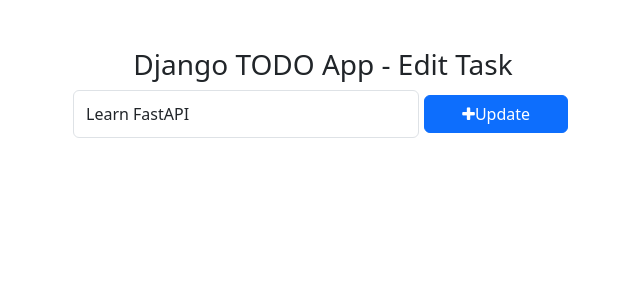
After one commit to srikanthch123/django_todo_app, a Django app: page /todo/edit-task/4/ in a window 1280 px wide. The commit adds this page. Shown: the top 300 px of the page, without its empty margins (317-957 px from the left). Run offline with Django 4.2, Linux system fonts and the light colour scheme; data comes from the database, SQL or seed files in the repository; both versions use the stored data as it was after the commit.

Commit message:
final app

```diff
--- /dev/null
+++ b/templates/edit_task.html
@@ -0,0 +1,28 @@
+<!DOCTYPE html>
+<html lang="en">
+<head>
+    <meta charset="UTF-8">
+    <meta name="viewport" content="width=device-width, initial-scale=1.0">
+    <title>Django TODO App - Edit Task</title>
+    <!-- Bootstrap -->
+    <link href="https://cdn.jsdelivr.net/npm/bootstrap@5.3.0-alpha1/dist/css/bootstrap.min.css" rel="stylesheet" integrity="sha384-GLhlTQ8iRABdZLl6O3oVMWSktQOp6b7In1Zl3/Jr59b6EGGoI1aFkw7cmDA6j6gD" crossorigin="anonymous">
+    <script src="https://cdn.jsdelivr.net/npm/bootstrap@5.3.0-alpha1/dist/js/bootstrap.bundle.min.js" integrity="sha384-w76AqPfDkMBDXo30jS1Sgez6pr3x5MlQ1ZAGC+nuZB+EYdgRZgiwxhTBTkF7CXvN" crossorigin="anonymous"></script>
+    <!-- Font Awesome Icons -->
+    <link rel="stylesheet" href="https://cdnjs.cloudflare.com/ajax/libs/font-awesome/4.7.0/css/font-awesome.min.css">
+
+</head>
+<body>
+    <div class="container">
+        <h3 class="pt-5 pb- text-center">Django TODO App - Edit Task</h3>
+        <form action="{% url 'edit_task' get_task.id %}" method="POST" style="width: 500px; margin: auto;">
+            {% csrf_token %}
+            <div class="form-group">
+                <span style="display: flex;">
+                    <input type="text" name="task" class="form-control" placeholder="Add a task" value="{{get_task.task}}">
+                    <button type="submit" class="btn btn-primary" style="width: 200px; margin: 5px;"><i class="fa fa-plus"></i>Update</button>
+                </span>
+            </div>
+        </form>
+    </div>
+</body>
+</html>
--- a/todo/urls.py
+++ b/todo/urls.py
@@ -4,5 +4,9 @@
 
 urlpatterns = [
     path('add-task/',views.add_task,name='add_task'),
+    path("mark_as_done/<int:pk>/",views.mark_as_done,name='mark_as_done'),
+    path("mark_as_undone/<int:pk>/",views.mark_as_undone,name='mark_as_undone'),
+    path("edit-task/<int:pk>/",views.edit_task,name='edit_task'),
+    path("delete-task/<int:pk>/",views.delete_task,name="delete_task")
 
 ]
--- a/todo/views.py
+++ b/todo/views.py
@@ -1,4 +1,4 @@
-from django.shortcuts import render,redirect
+from django.shortcuts import render,redirect,get_object_or_404
 from django.http import HttpResponse
 from .models import Task
 
@@ -6,3 +6,35 @@
     task=request.POST['task']
     Task.objects.create(task=task)
     return redirect('home')
+
+
+def mark_as_done(request,pk):
+    task = get_object_or_404(Task,pk=pk)
+    task.is_completed = True
+    task.save()
+    return redirect('home')
+
+
+def mark_as_undone(request,pk):
+    task = get_object_or_404(Task,pk=pk)
+    task.is_completed = False
+    task.save()
+    return redirect('home')
+
+def edit_task(request,pk):
+    get_task = get_object_or_404(Task,pk=pk)
+    if request.method == "POST":
+        task = request.POST['task']
+        get_task.task=task
+        get_task.save()
+        return redirect('home')
+    else:
+        context = {
+            "get_task":get_task
+        }
+    return render(request,'edit_task.html',context)
+
+def delete_task(request,pk):
+    get_task = get_object_or_404(Task,pk=pk)
+    get_task.delete()
+    return redirect('home')
--- a/todo_main/views.py
+++ b/todo_main/views.py
@@ -4,7 +4,10 @@
 
 def home(request):
     tasks = Task.objects.filter(is_completed=False).order_by('-updated_at')
+    completed_tasks = Task.objects.filter(is_completed=True)
+    print(completed_tasks)
     context={
-        'tasks':tasks
+        'tasks':tasks,
+        'completed_tasks':completed_tasks
     }
     return render(request,'home.html',context)
```
Also changed, not shown: templates/home.html (+13 -5 lines), db.sqlite3.
